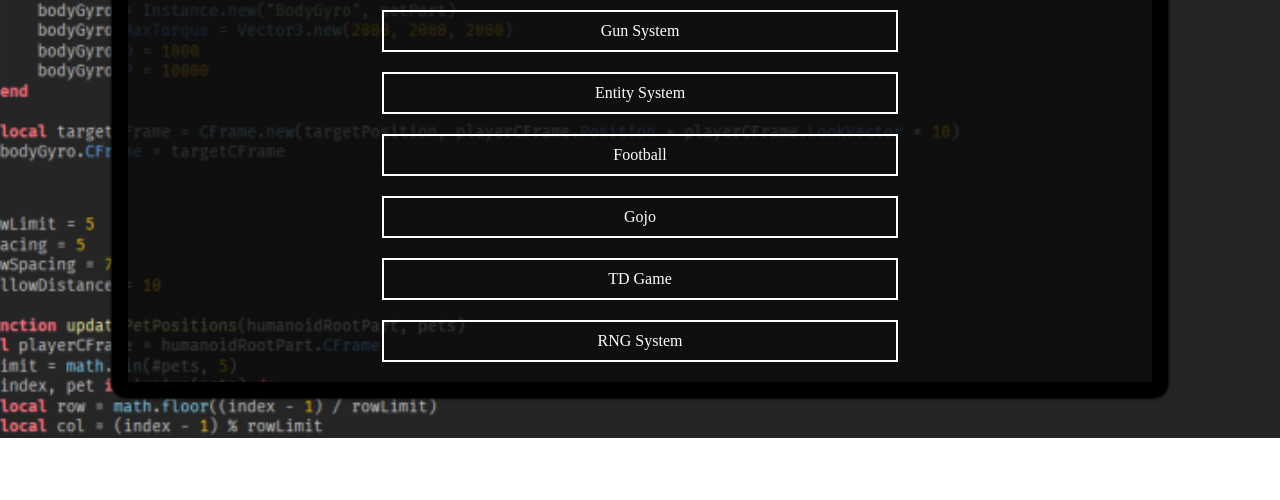
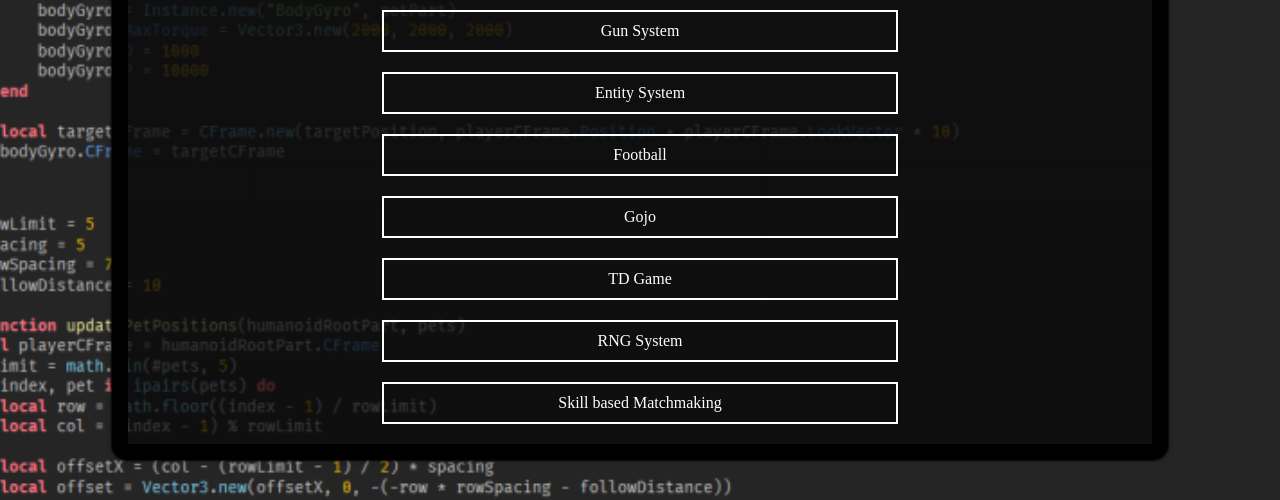
Before and after one commit to 5kyBuilder/Skys-Portfolio, a plain HTML site: page index.html in a window 1280 px wide. Shown: the part 597-1097 px from the top of the page. Before the commit the page ends 1035 px from the top, so only its background shows below. Drawn offline with Linux system fonts and the light colour scheme.

Commit message:
Update index.html

```diff
--- a/index.html
+++ b/index.html
@@ -36,6 +36,8 @@ I can do round based games, TD games, small-physics based games, optimized syste
 ">TD Game</a>
 <a href="https://youtu.be/q49Zt2gR28U?list=TLGGObh4uTonLvoyODEwMjAyNA
 ">RNG System</a>
+<a href="https://youtu.be/ZMHihX-DZQs
+">Skill based Matchmaking</a>
 </div>
 
 
```
